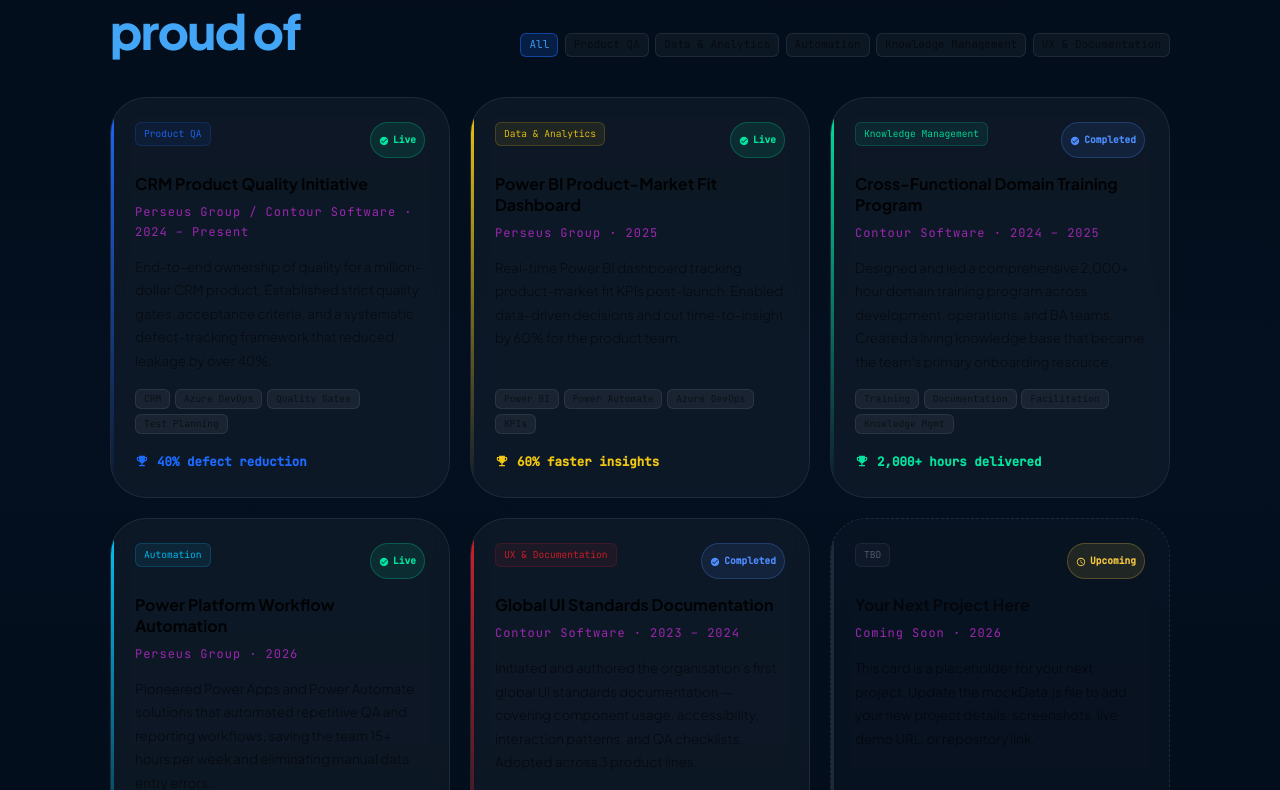
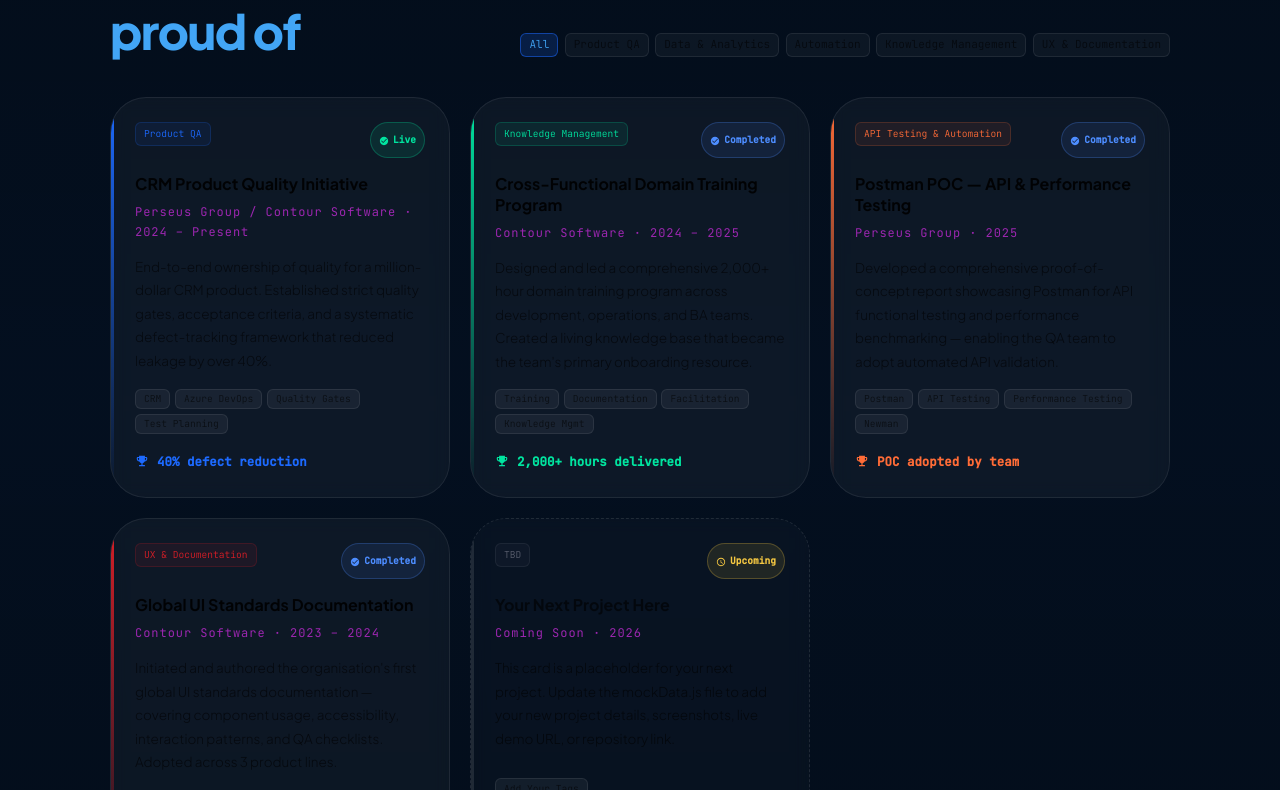
Before and after one commit to shironigun/shironigun.github.io, a React (Vite) app: page / in a window 1280 px wide. Shown: the part 7110-7900 px from the top of the page. Built offline with nearby package versions, Linux system fonts and the light colour scheme.

Commit message:
Replace Power BI/Platform projects with Postman POC for API & Performance Testing

```diff
--- a/src/data/mockData.js
+++ b/src/data/mockData.js
@@ -455,15 +455,6 @@
   },
   {
     id: 1,
-    title: "Power BI Product-Market Fit Dashboard",
-    desc: "Built a real-time Power BI dashboard to monitor product-market fit KPIs post-launch, enabling data-driven decisions and reducing time-to-insight by 60%.",
-    tags: ["Power BI", "Analytics", "KPIs", "Data Viz"],
-    icon: "📊",
-    featured: false,
-    impact: "60% faster insights",
-  },
-  {
-    id: 2,
     title: "Cross-Functional Domain Training Program",
     desc: "Designed and led 2,000+ hours of domain training across development, operations, and BA teams. Created a living knowledge base that drastically improved team alignment.",
     tags: ["Training", "Documentation", "Facilitation", "Knowledge Mgmt"],
@@ -472,13 +463,13 @@
     impact: "2,000+ hours delivered",
   },
   {
-    id: 3,
-    title: "Power Platform Workflow Automation",
-    desc: "Pioneered the use of Power Apps and Power Automate to build internal workflow tools, automating repetitive QA processes and saving the team significant weekly hours.",
-    tags: ["Power Apps", "Power Automate", "Automation", "Workflow"],
-    icon: "⚡",
+    id: 2,
+    title: "Postman POC — API & Performance Testing",
+    desc: "Built a proof-of-concept report demonstrating Postman for API functional testing and performance benchmarking, driving adoption of automated API validation across the QA team.",
+    tags: ["Postman", "API Testing", "Performance Testing", "Automation"],
+    icon: "🚀",
     featured: false,
-    impact: "15+ hrs/week saved",
+    impact: "POC adopted by team",
   },
 ];
 
@@ -689,29 +680,6 @@
     color: "#1d6aff",
   },
   {
-    id: "powerbi-dashboard",
-    title: "Power BI Product-Market Fit Dashboard",
-    company: "Perseus Group",
-    period: "2025",
-    type: "Data & Analytics",
-    status: "Live",
-    impact: "60% faster insights",
-    thumbnail: null,
-    demoUrl: null,
-    repoUrl: null,
-    description:
-      "Real-time Power BI dashboard tracking product-market fit KPIs post-launch. Enabled data-driven decisions and cut time-to-insight by 60% for the product team.",
-    longDescription:
-      "Designed and built a Power BI dashboard consuming Azure DevOps work item data, customer usage telemetry, and support ticket metrics. Created calculated measures for NPS tracking, feature adoption rates, and sprint velocity trends. Used Power Automate to push daily digest alerts to stakeholders.",
-    tags: ["Power BI", "Power Automate", "Azure DevOps", "KPIs", "Data Viz"],
-    highlights: [
-      "60% faster stakeholder reporting",
-      "Live NPS and adoption tracking",
-      "Automated daily digest emails",
-    ],
-    color: "#f2c811",
-  },
-  {
     id: "domain-training",
     title: "Cross-Functional Domain Training Program",
     company: "Contour Software",
@@ -741,33 +709,34 @@
     color: "#00e5a0",
   },
   {
-    id: "power-automate",
-    title: "Power Platform Workflow Automation",
+    id: "postman-poc",
+    title: "Postman POC — API & Performance Testing",
     company: "Perseus Group",
-    period: "2026",
-    type: "Automation",
-    status: "Live",
-    impact: "15+ hrs/week saved",
+    period: "2025",
+    type: "API Testing & Automation",
+    status: "Completed",
+    impact: "POC adopted by team",
     thumbnail: null,
     demoUrl: null,
     repoUrl: null,
     description:
-      "Pioneered Power Apps and Power Automate solutions that automated repetitive QA and reporting workflows, saving the team 15+ hours per week and eliminating manual data entry errors.",
+      "Developed a comprehensive proof-of-concept report showcasing Postman for API functional testing and performance benchmarking — enabling the QA team to adopt automated API validation.",
     longDescription:
-      "Built a suite of Power Apps canvas applications for bug triage, test case management, and stakeholder reporting. Connected to SharePoint, Azure DevOps, and Outlook via Power Automate flows. Reduced manual reporting effort from 4 hours/day to under 30 minutes.",
+      "Researched, designed, and delivered a POC report evaluating Postman as the primary tool for API testing and performance benchmarking. Covered collection-based test automation, environment management, pre/post-request scripts, Newman CLI integration for CI/CD pipelines, and performance load testing capabilities. The report included hands-on examples, comparison matrices, and actionable recommendations that led to team-wide adoption.",
     tags: [
-      "Power Apps",
-      "Power Automate",
-      "SharePoint",
+      "Postman",
+      "API Testing",
+      "Performance Testing",
+      "Newman",
+      "CI/CD",
       "Automation",
-      "Workflow",
     ],
     highlights: [
-      "15+ hrs/week saved per analyst",
-      "Zero manual data entry errors",
-      "Deployed to 2 product teams",
+      "End-to-end POC with hands-on examples",
+      "Newman CLI integration for CI/CD",
+      "Adopted as standard API testing tool",
     ],
-    color: "#00c8ff",
+    color: "#ff6c37",
   },
   {
     id: "ui-standards",
```
Also changed, not shown: src/components/Navbar.jsx (+9 -9 lines), src/components/Products.jsx (indentation only).
